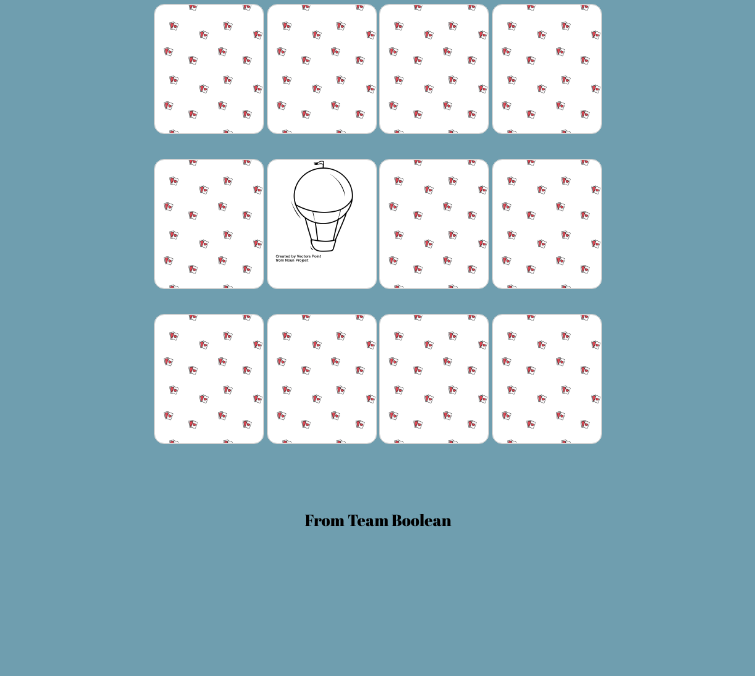
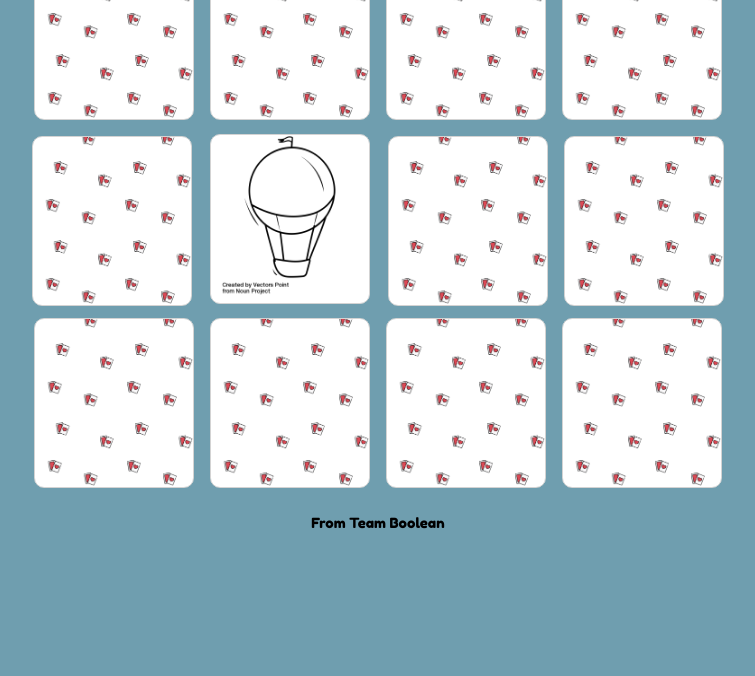
Before and after one commit to FrancescaLai/html-css-memory, a plain HTML site: page index.html in a window 1280 px wide. Shown: the part 124-800 px from the top of the page, without its empty margins (262-1017 px from the left). Drawn offline with Linux system fonts and the light colour scheme.

```diff
--- a/css/style.css
+++ b/css/style.css
@@ -6,46 +6,111 @@
 
 body{
   background-color: #6f9eaf;
-  font-family: 'Abril Fatface', cursive;
+  font-family: 'Fredoka One', cursive;
 }
 
 
 .memory-game{
   color: white;
   text-align: center;
-  font-size: 80px;
-  margin-bottom: 20px;
+  font-size: 40px;
+  margin: 10px;
 }
+
+/* cards */
 
 .raw{
   text-align: center;
 }
 
 .card{
-  width: 110px;
-  height: 130px;
+  width: 160px;
+  height: 170px;
   background-image: url("../img/pattern.png");
   background-size: contain;
   border: 1px solid lightgrey;
   border-radius: 10px;
   display: inline-block;
   margin-bottom: 20px;
+  margin: 6px;
+  position: relative;
 }
 
-.card:hover{
+.special-card{
+  width: 160px;
+  height: 170px;
+  border: 1px solid lightgrey;
+  border-radius: 10px;
+  margin: 8px;
+  background-color: white;
+  vertical-align: bottom;
+}
+
+.air-boolean {
+  margin-top: 150px;
+  visibility: hidden;
+  position: relative;
+  color: #af0069;
+}
+
+.card:hover .air-boolean{
+  visibility: visible;
+}
+
+.card.baloon:hover{
   background-image: url("../img/noun_air_balloon_3134741.png");
+  background-size: contain;
   background-repeat: no-repeat;
   background-color: white;
 }
 
-#initial-card{
-  background-image: url("../img/noun_air_balloon_3134741.png");
+.card.bycicle:hover{
+  background-image: url("../img/noun_Bicycle_3134821.png");
+  background-size: contain;
+  background-repeat: no-repeat;
   background-color: white;
+}
+
+.card.cruise:hover{
+  background-image: url("../img/noun_Cruise_Ship_3134824.png");
+  background-size: contain;
   background-repeat: no-repeat;
+  background-color: white;
 }
+
+.card.submarine:hover{
+  background-image: url("../img/noun_Submarine_3134738.png");
+  background-size: contain;
+  background-repeat: no-repeat;
+  background-color: white;
+}
+
+.card.tractor:hover{
+  background-image: url("../img/noun_Tractor_3134797.png");
+  background-size: contain;
+  background-repeat: no-repeat;
+  background-color: white;
+}
+
+.card.tram:hover{
+  background-image: url("../img/noun_Tram_3134750.png");
+  background-size: contain;
+  background-repeat: no-repeat;
+  background-color: white;
+}
+
+
+
+/* /cards */
+
+
+/* footer */
 
 p{
   color: black;
   text-align: center;
-  margin-top: 40px;
+  margin-top: 20px;
+  font-size: 14px;
 }
+
+/* /footer */
--- a/index.html
+++ b/index.html
@@ -5,7 +5,7 @@
     <title>Memory Game</title>
     <!-- Google font -->
     <link rel="preconnect" href="https://fonts.gstatic.com">
-    <link href="https://fonts.googleapis.com/css2?family=Abril+Fatface&display=swap" rel="stylesheet">
+<link href="https://fonts.googleapis.com/css2?family=Fredoka+One&display=swap" rel="stylesheet">
     <!-- Google /font -->
 
     <link rel="stylesheet" href="css/style.css">
@@ -20,22 +20,22 @@
     <!-- corpo carte -->
     <main>
       <div class="raw">
-        <div class="card"></div>
-        <div class="card"></div>
-        <div class="card"></div>
-        <div class="card"></div>
+        <div class="card baloon"><p class="air-boolean">Air Boolean</p></div>
+        <div class="card bycicle"><p class="air-boolean">Air Boolean</p></div>
+        <div class="card cruise"><p class="air-boolean">Air Boolean</p></div>
+        <div class="card submarine"><p class="air-boolean">Air Boolean</p></div>
       </div>
       <div class="raw">
-        <div class="card"></div>
-        <div id="initial-card" class="card"></div>
-        <div class="card"></div>
-        <div class="card"></div>
+        <div class="card submarine"><p class="air-boolean">Air Boolean</p></div>
+          <img class="special-card" src="img/noun_air_balloon_3134741.png" alt="carta speciale">
+        <div class="card bycicle"><p class="air-boolean">Air Boolean</p></div>
+        <div class="card tractor"><p class="air-boolean">Air Boolean</p></div>
       </div>
       <div class="raw">
-        <div class="card"></div>
-        <div class="card"></div>
-        <div class="card"></div>
-        <div class="card"></div>
+        <div class="card cruise"><p class="air-boolean">Air Boolean</p></div>
+        <div class="card tractor"><p class="air-boolean">Air Boolean</p></div>
+        <div class="card tram"><p class="air-boolean">Air Boolean</p></div>
+        <div class="card tram"><p class="air-boolean">Air Boolean</p></div>
       </div>
     </main>
     <!-- /corpo carte -->
```
